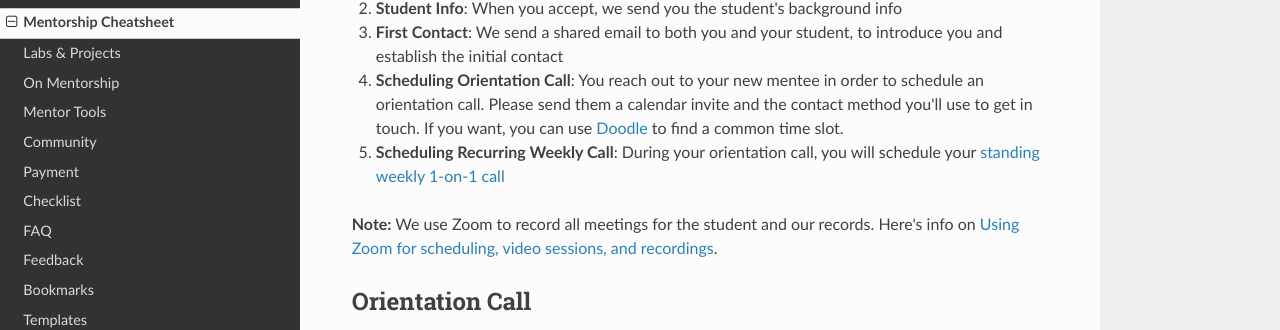
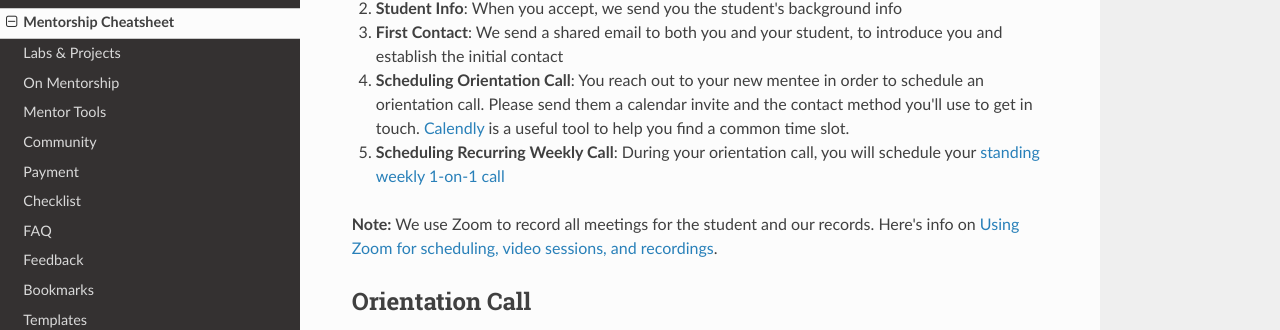
Before and after one commit to CodingNomads/mentor-docs, an MkDocs documentation site: the page built from docs/03_mentorship_process.md, in a window 1280 px wide and 900 px high, scrolled down 829 px. Shown: the part 187-517 px from the top of the window. Built offline with MkDocs 1.6.1, drawn with Linux system fonts in a browser that asks for light colours; nearby versions of some CDN libraries.

Commit message:
Add info about Calendly

```diff
--- a/docs/03_mentorship_process.md
+++ b/docs/03_mentorship_process.md
@@ -11,7 +11,7 @@ After you've become a part of our Mentor Community, we will want to connect you
 1. **Availability**: We reach out to you to see if you're available to take on a new student
 2. **Student Info**: When you accept, we send you the student's background info
 3. **First Contact**: We send a shared email to both you and your student, to introduce you and establish the initial contact
-4. **Scheduling Orientation Call**: You reach out to your new mentee in order to schedule an orientation call. Please send them a calendar invite and the contact method you'll use to get in touch. If you want, you can use [Doodle](https://doodle.com/create/options) to find a common time slot.
+4. **Scheduling Orientation Call**: You reach out to your new mentee in order to schedule an orientation call. Please send them a calendar invite and the contact method you'll use to get in touch. [Calendly](https://calendly.com/) is a useful tool to help you find a common time slot.
 5. **Scheduling Recurring Weekly Call**: During your orientation call, you will schedule your [standing weekly 1-on-1 call](03_mentorship_process.md#core-duty-#2-weekly-1-on-1-calls)
 
 **Note:** We use Zoom to record all meetings for the student and our records. Here's info on [Using Zoom for scheduling, video sessions, and recordings](05_tools.md#video-sessions-and-recordings-zoom).
```
Also changed, not shown: docs/05_tools.md (+2 -0 lines).
